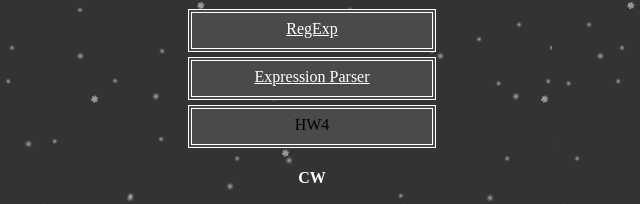
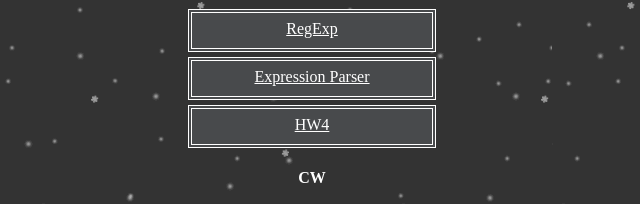
Before and after one commit to beyzakoser/Automata, a plain HTML site: page index.html in a window 1280 px wide. Shown: the part 196-400 px from the top of the page, 328-968 px from the left. Drawn offline with Linux system fonts and the light colour scheme.

Commit message:
Update index.html

```diff
--- a/index.html
+++ b/index.html
@@ -117,7 +117,7 @@ border-radius:37%;
 <div><a href="https://beyzakoser.github.io/Automata/HW2/Expression.html">Expression Parser</a></div>
 </div>
 <div class="kutu">
-<div><a href="https://beyzakoser.github.io/Automata/HW4/hw4.html"></a>HW4</div>
+<div><a href="https://beyzakoser.github.io/Automata/HW4/hw4.html">HW4</a></div>
 
 
 </div>
```
